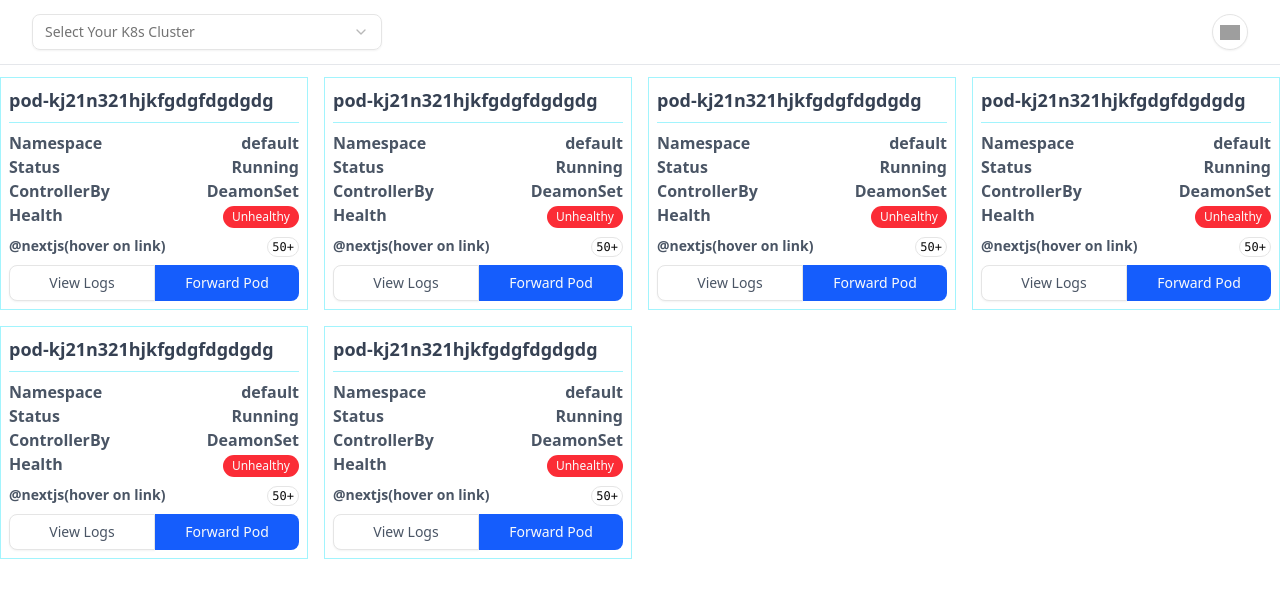
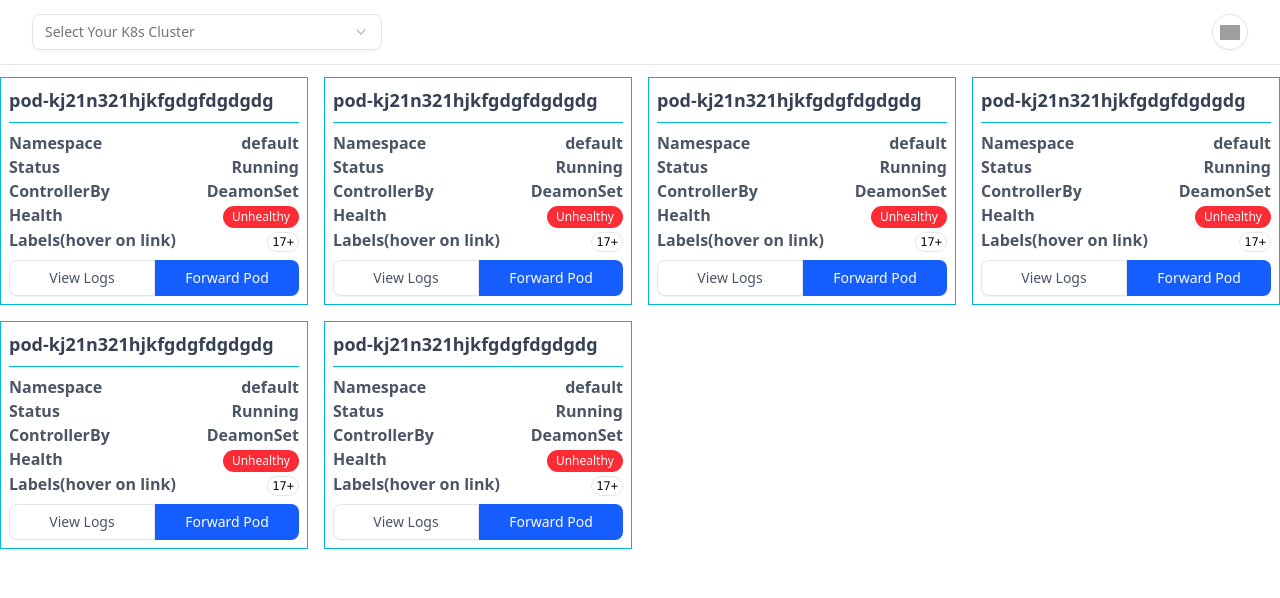
Before and after one commit to Pleasuren15/KubApps, a React (Vite) app in the folder src/kubapps.ui/: page / in a window 1280 px wide. Shown: the top 598 px of the page. Built offline with nearby package versions, Linux system fonts and the light colour scheme; grey boxes are pictures that could not be loaded.

Commit message:
hover card updated

```diff
--- a/src/kubapps.ui/src/components/kubapps/applications.tsx
+++ b/src/kubapps.ui/src/components/kubapps/applications.tsx
@@ -14,9 +14,9 @@ const podDetails = [
 
 function Application() {
     return (
-        <div className="border-1 border-solid border-cyan-200 p-2 text-gray-600">
+        <div className="border-1 border-solid border-cyan-500 p-2 text-gray-600">
             <p className="text-lg font-semibold text-gray-700 pb-2">pod-kj21n321hjkfgdgfdgdgdg</p>
-            <hr className="border-cyan-200" />
+            <hr className="border-cyan-500" />
             <p className="text-l font-semibold flex justify-between pt-2"><span>Namespace</span><span>default</span></p>
             <p className="text-l font-semibold flex justify-between"><span>Status</span><span>Running</span></p>
             <p className="text-l font-semibold flex justify-between"><span>ControllerBy</span><span>DeamonSet</span></p>
@@ -24,19 +24,14 @@ function Application() {
                 <span>Health</span>
                 <span>{false ? <Badge className="bg-green-400">Healthy</Badge> : <Badge className="bg-red-500">Unhealthy</Badge>}</span>
             </p>
-            <div className="mt-2 ">
+            <div>
                 <HoverCard>
                     <HoverCardTrigger asChild>
                         <div className="flex justify-between">
-                            <h4 className="text-sm font-semibold link">@nextjs(hover on link)</h4>
-                            <h4 className="text-sm font-semibold link">
-                                <Badge
-                                    className="h-5 min-w-5 rounded-full px-1 font-mono tabular-nums"
-                                    variant="outline"
-                                >
-                                    50+
-                                </Badge>
-                            </h4>
+                            <p className="text-l font-semibold flex justify-between">Labels(hover on link)</p>
+                            <p className="text-l font-semibold flex justify-between">
+                                <Badge className="mt-1 h-5 min-w-5 rounded-full px-1 font-mono tabular-nums" variant="outline">17+</Badge>
+                            </p>
                         </div>
                     </HoverCardTrigger>
                     <HoverCardContent className="w-80 bg-gray-600">
```
